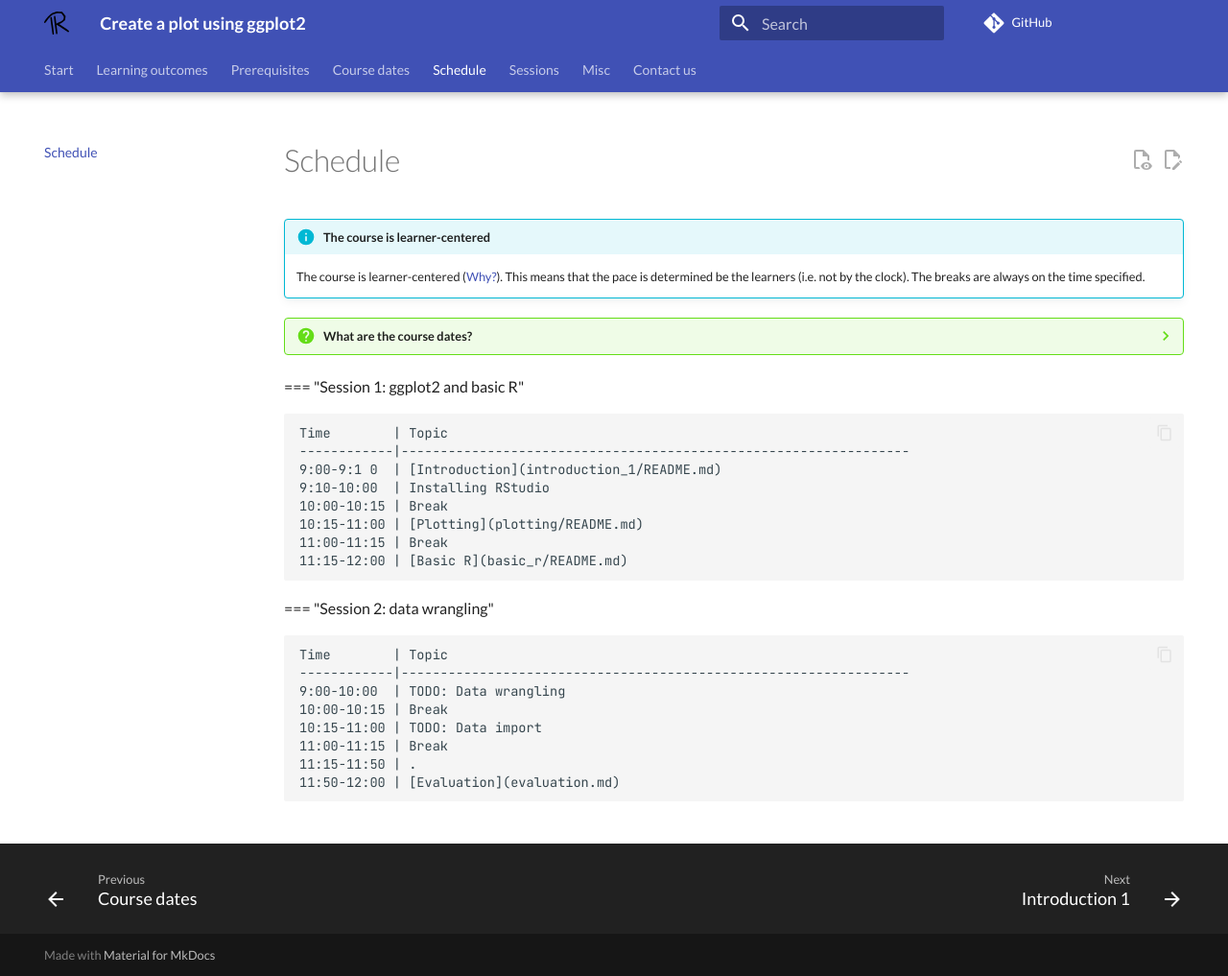
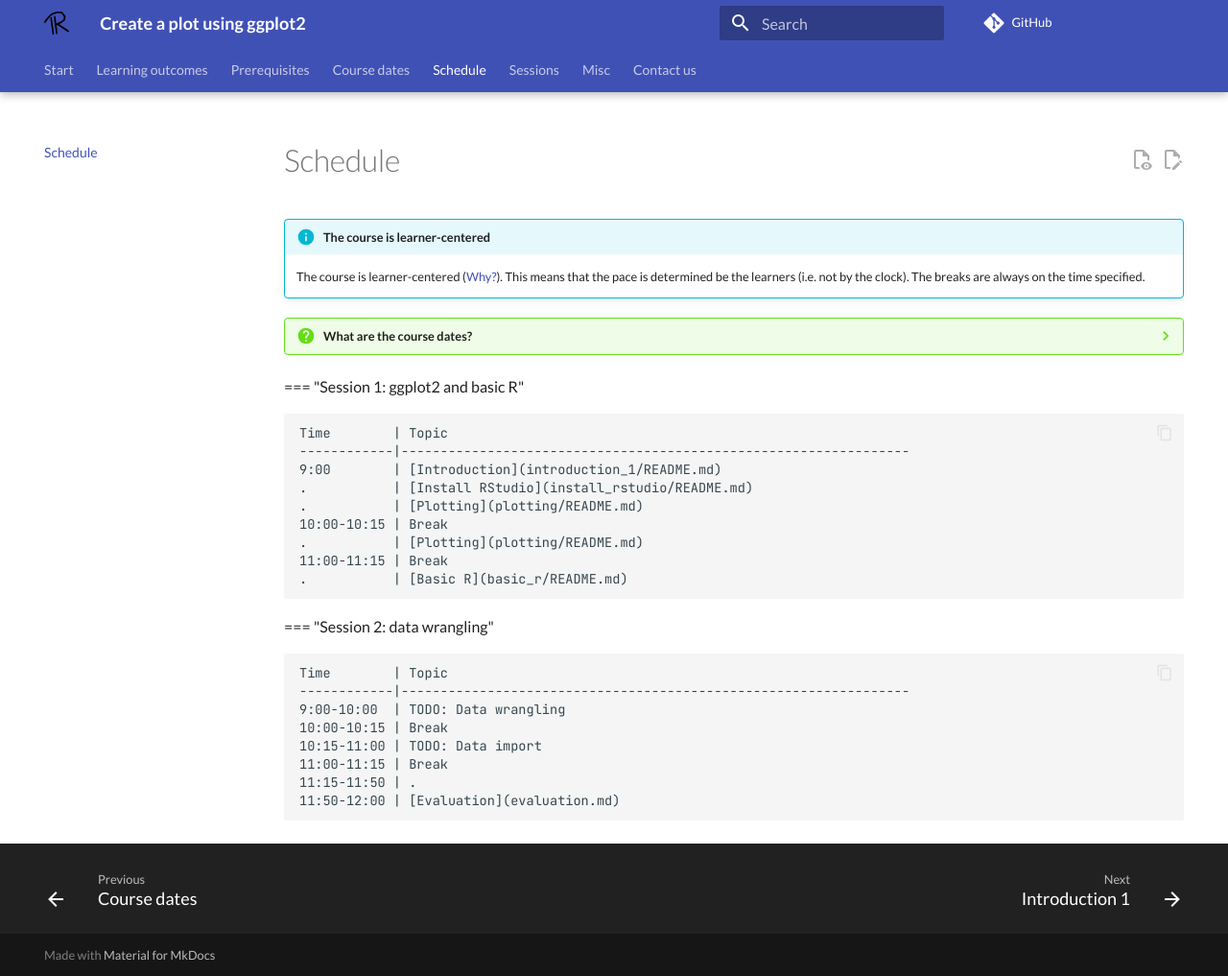
Before and after one commit to richelbilderbeek/create_plot_using_ggplot2_course, an MkDocs documentation site: the page built from docs/schedule.md, in a window 1280 px wide and 1017 px high. Shown: the whole window at 96% size. Built offline with MkDocs 1.6.1 and Material for MkDocs 9.7.7, drawn with Linux system fonts in a browser that asks for light colours; comment, search, counter and statistics services are not loaded.

Commit message:
Progress

```diff
--- a/docs/schedule.md
+++ b/docs/schedule.md
@@ -23,12 +23,13 @@
 
     Time        | Topic
     ------------|-----------------------------------------------------------------
-    9:00-9:1 0  | [Introduction](introduction_1/README.md)
-    9:10-10:00  | Installing RStudio
+    9:00        | [Introduction](introduction_1/README.md)
+    .           | [Install RStudio](install_rstudio/README.md)
+    .           | [Plotting](plotting/README.md)
     10:00-10:15 | Break
-    10:15-11:00 | [Plotting](plotting/README.md)
+    .           | [Plotting](plotting/README.md)
     11:00-11:15 | Break
-    11:15-12:00 | [Basic R](basic_r/README.md)
+    .           | [Basic R](basic_r/README.md)
 
 === "Session 2: data wrangling"
 
```
Also changed, not shown: docs/install_rstudio/README.md (added, +11 -0 lines), docs/introduction_1/README.md (+13 -2 lines), docs/summary_1.md (+1 -4 lines), 1 other file.
